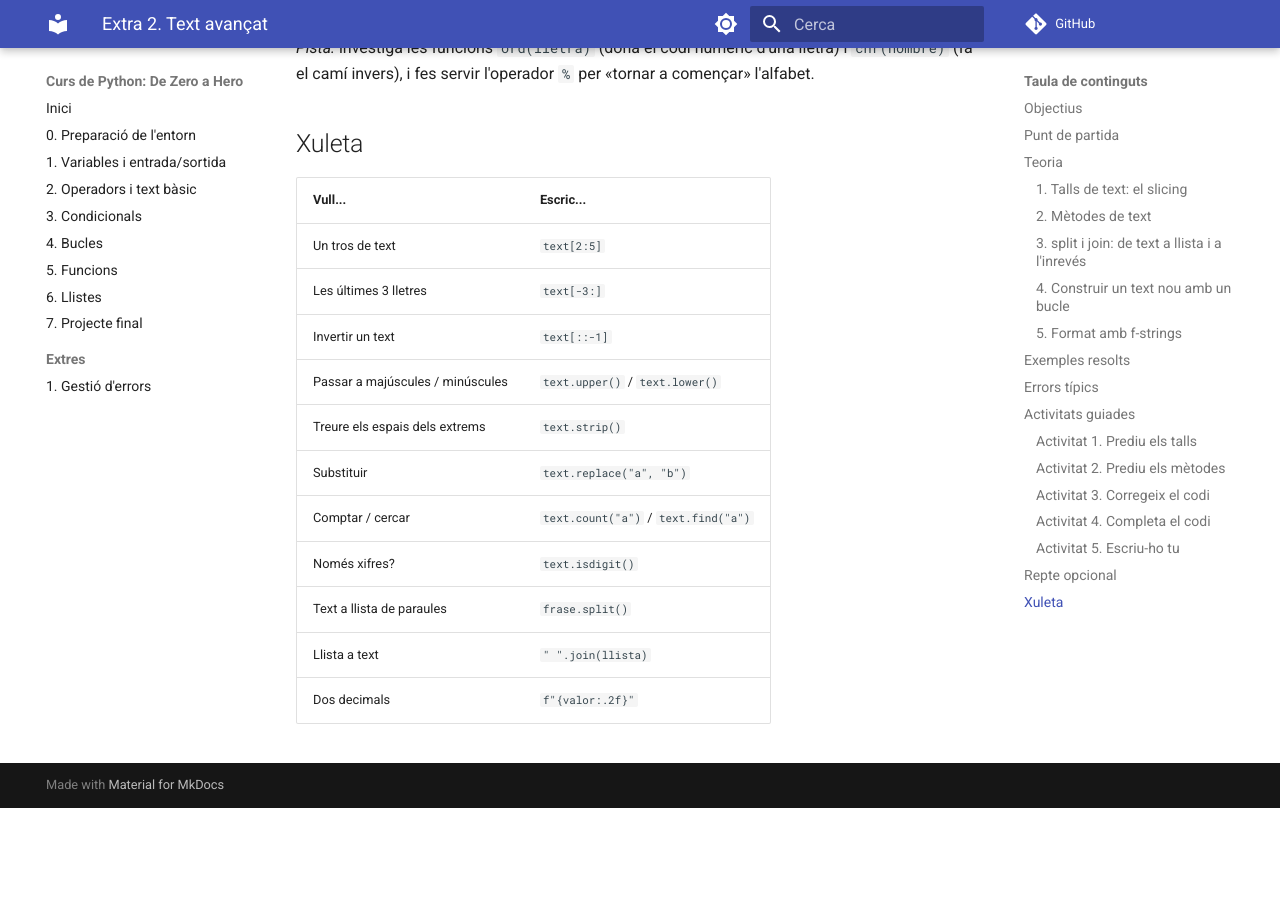
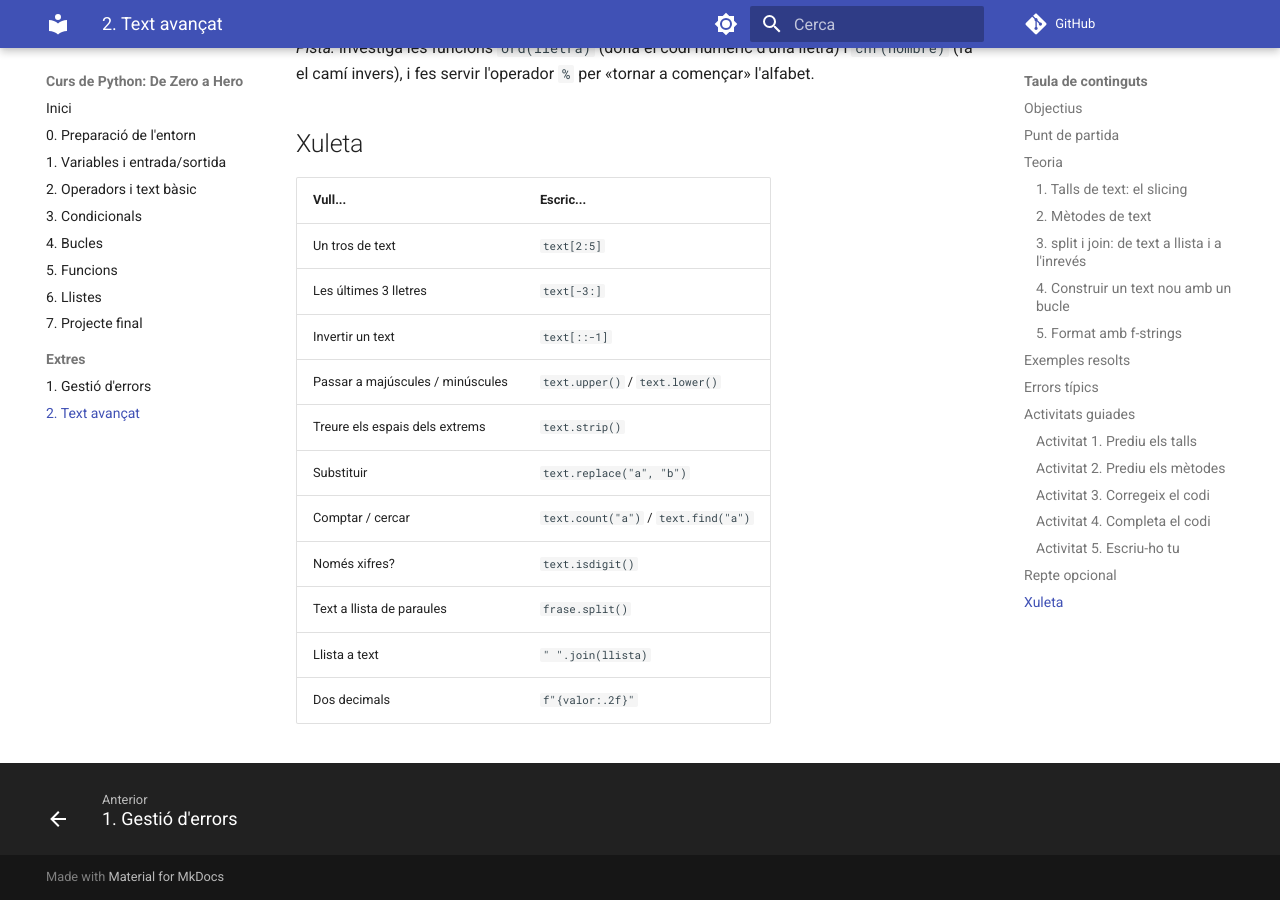
Before and after one commit to AlbertGodina/curs-python-web, an MkDocs documentation site: the page built from docs/extres/02-text-avancat.md, in a window 1280 px wide and 900 px high, scrolled down 8455 px. Built offline with MkDocs 1.6.1 and Material for MkDocs 9.7.7, drawn with Linux system fonts in a browser that asks for light colours; comment, search, counter and statistics services are not loaded; before the commit the page ends 9263 px from its top, so only the background shows below that.

Commit message:
Uncomment 'Text avançat' section in mkdocs.yml

```diff
--- a/mkdocs.yml
+++ b/mkdocs.yml
@@ -71,7 +71,7 @@ nav:
   - "7. Projecte final": 07-projecte-final.md
   - Extres:
       - "1. Gestió d'errors": extres/01-gestio-errors.md
-      # - "2. Text avançat": extres/02-text-avancat.md
+      - "2. Text avançat": extres/02-text-avancat.md
       # - "3. Tuples i conjunts": extres/03-tuples-conjunts.md
       # - "4. Diccionaris": extres/04-diccionaris.md
       # - "5. Fitxers": extres/05-fitxers.md
```
